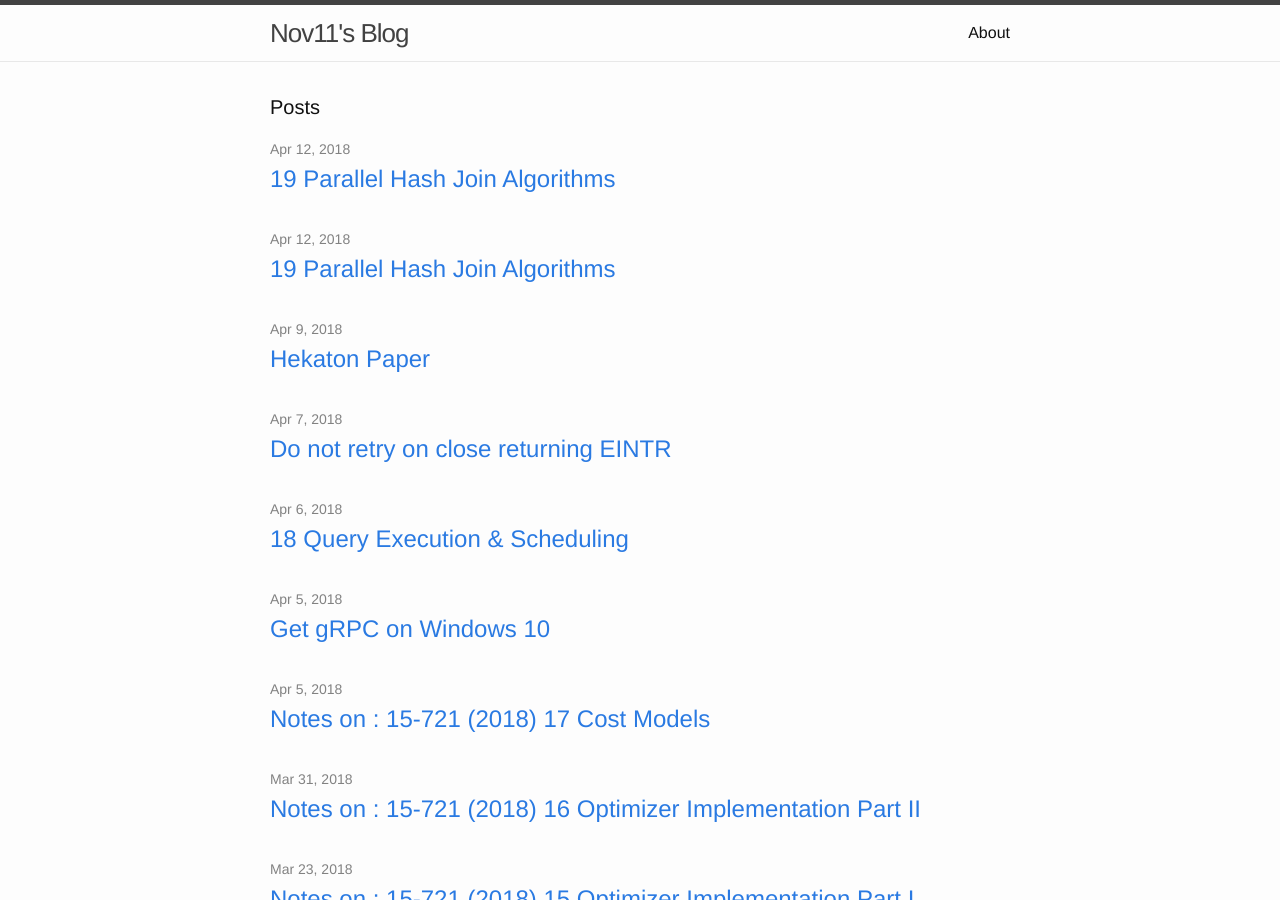
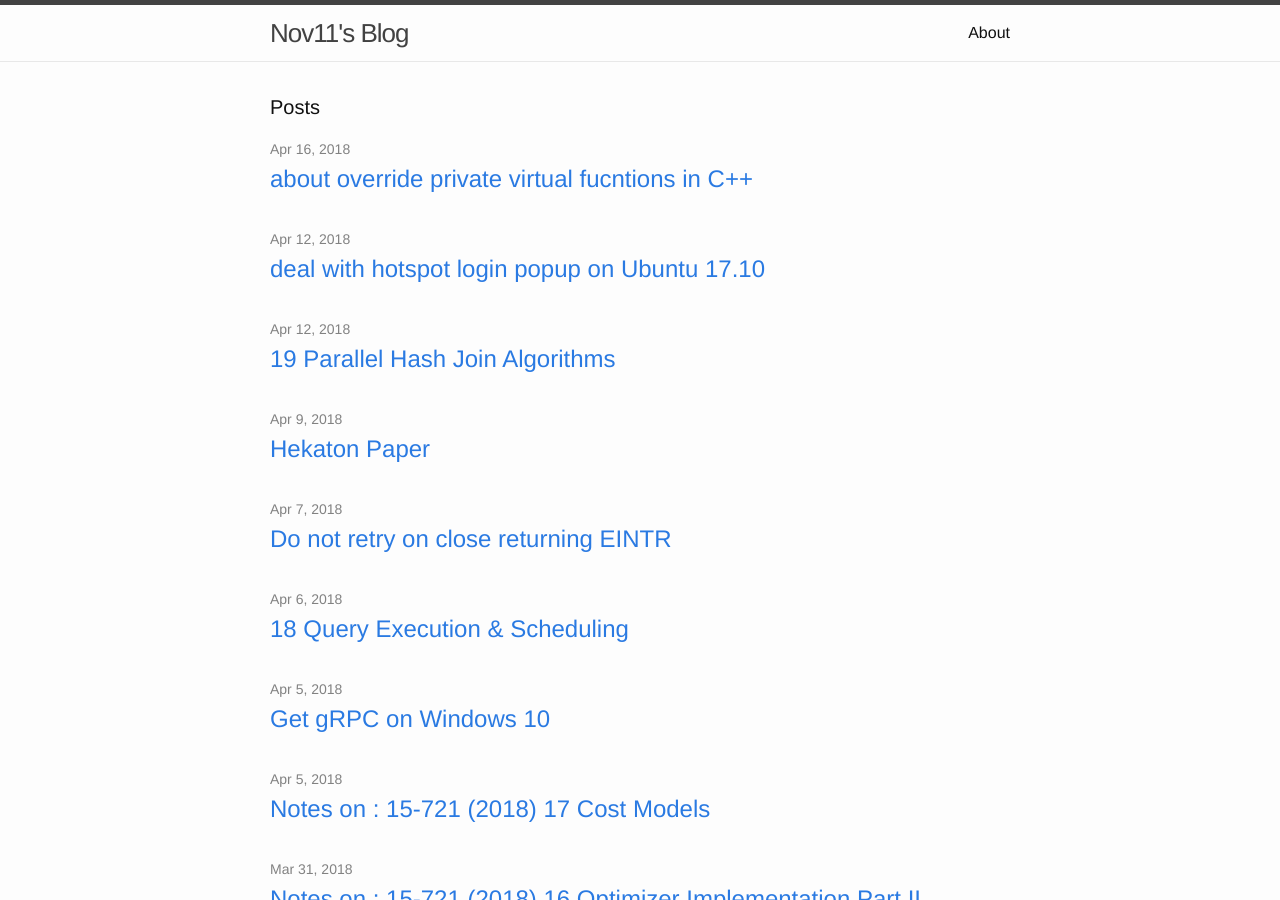
Before and after one commit to Nov11/Nov11.github.io, a Jekyll site: the page built from index.html, in a window 1280 px wide and 900 px high. Built offline with Jekyll 4.4.1, drawn with Linux system fonts in a browser that asks for light colours.

Commit message:
add note on pure virtual private function in c++

```diff
--- a/_posts/2018-04-12-deal-with-hotspot-login-popup.md
+++ b/_posts/2018-04-12-deal-with-hotspot-login-popup.md
@@ -1,6 +1,6 @@
 ---
 layout: post
-title:  "19 Parallel Hash Join Algorithms "
+title:  "deal with hotspot login popup on Ubuntu 17.10 "
 date:   2018-04-12 23:32:59 +0800
 categories: jekyll update
 ---
```
Also changed, not shown: _posts/2018-04-16-cpp-override-virutal-private-function.md (added, +23 -0 lines).
